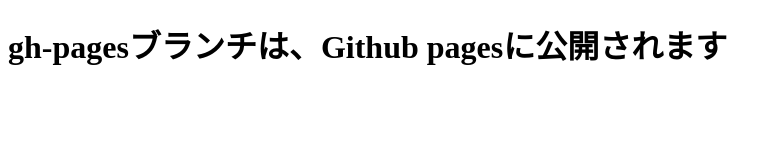
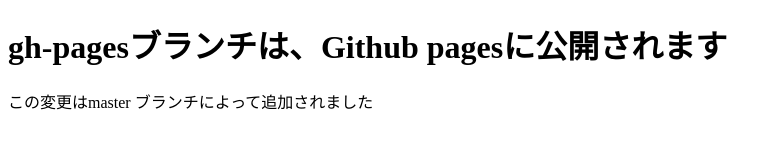
Before and after one commit to Atsushi-lawist/git-study, a plain HTML site: page index.html in a window 1280 px wide. Shown: the whole page, without its empty margins (0-781 px from the left). Drawn offline with Linux system fonts and the light colour scheme.

Commit message:
masterブランチからの変更

```diff
--- a/index.html
+++ b/index.html
@@ -8,5 +8,6 @@
 </head>
 <body>
     <h1>gh-pagesブランチは、Github pagesに公開されます</h1>
+    <p>この変更はmaster ブランチによって追加されました<p>
 </body>
 </html>
```
